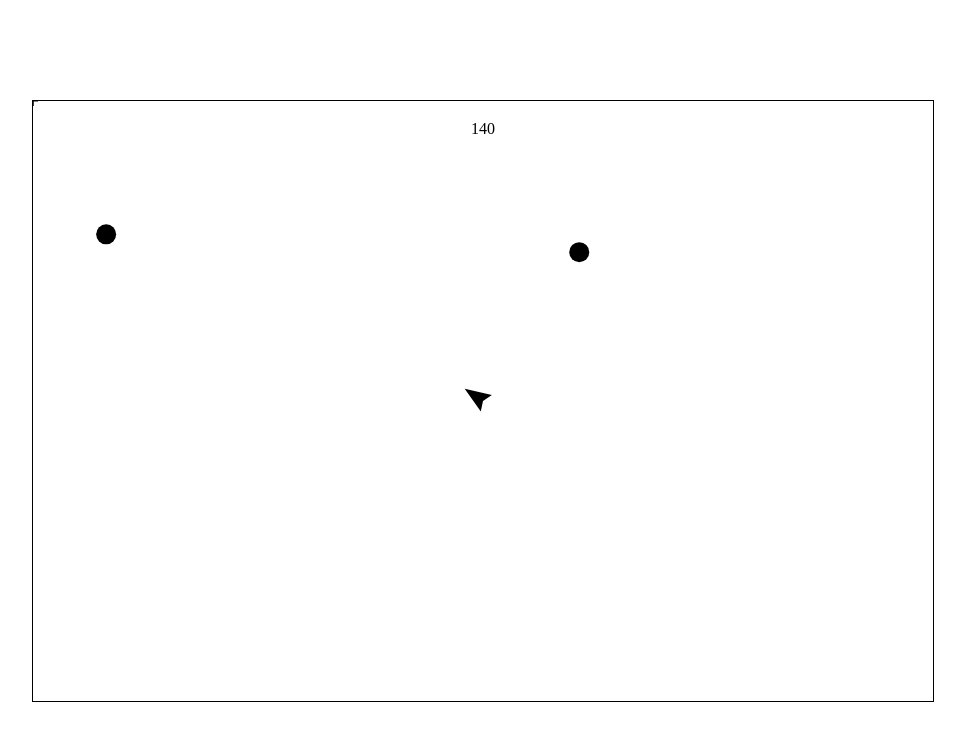
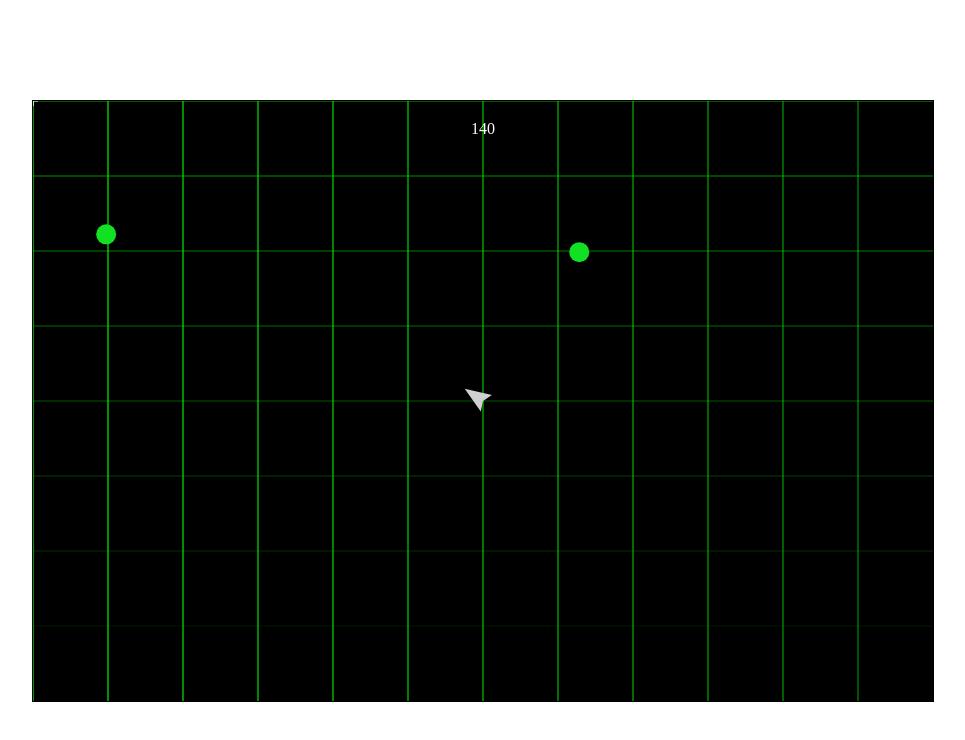
Before and after one commit to Nick-Howlett/Trigonometry-Wars, a website built with webpack: page index.html in a window 1280 px wide. Both pictures are taken after a click on the button "Play". Shown: the whole page, without its empty margins (157-1122 px from the left). Built offline with nearby package versions, Linux system fonts and the light colour scheme.

Commit message:
Finished laser chargeup visuals

```diff
--- a/index.html
+++ b/index.html
@@ -11,6 +11,7 @@
     <body>
         <div id="canvas-container">
             <canvas id="game-canvas" height="600" width="900"></canvas>
+            <canvas id="background-canvas" height="600" width="900"></canvas>
             <div class="overlay">
                 <button class="play-button">Play</button>
             </div>
--- a/src/cursor.js
+++ b/src/cursor.js
@@ -9,6 +9,7 @@ class Cursor {
 
     draw(ctx){
         ctx.save();
+        ctx.strokeStyle = "white";
         ctx.translate(this.pos.x, this.pos.y);
         ctx.beginPath();
         ctx.lineTo(0, -5);
--- a/src/enemy.js
+++ b/src/enemy.js
@@ -11,6 +11,7 @@ class Enemy extends MovingObject{
 
   draw(ctx){
     ctx.beginPath();
+    ctx.fillStyle = "#11e023";
     ctx.arc(this.pos.x, this.pos.y, this.radius, 0, 2 * Math.PI);
     ctx.fill();
   }
--- a/src/game.js
+++ b/src/game.js
@@ -22,6 +22,7 @@ class Game {
         this.cursor = new Cursor();
         this.score = 0;
         this.laser = null;
+
         this.entities = [this.player];
     }
 
@@ -31,17 +32,34 @@ class Game {
             const rect = this.canvas.getBoundingClientRect();
             this.cursor.updatePos(e.clientX - rect.left, e.clientY - rect.top);
         });
-        this.clickListener = this.canvas.addEventListener("click", e => {
-            const theta = calculateTheta(this.player.pos, this.cursor.pos);
-            const offsetVec = calculateVector(theta, -30);
-            this.laser = new Laser({x: this.player.pos.x + offsetVec.x, y: this.player.pos.y + offsetVec.y}, theta);
+        this.clickListener = document.addEventListener("mousedown", e => {
+            const chargeTime = 500;
+            let i = 0;
+            this.chargeInterval = setInterval(() => {
+                this.player.chargeLaser(i/chargeTime);
+                i += 10;
+            }, 10);
         });
         this.spawnInterval = setInterval(() => {
             const startPos = randomEdgePos(...this.dims);
             this.entities.push(new Enemy(this.eid, startPos, 2, calculateTheta(startPos, this.player.pos)));
         }, 1000);
         document.addEventListener("keydown", e => {
-            if(e.key === "w") this.player.accelerate(-4);
+            if(e.key === "w") this.w = true;
+        });
+        document.addEventListener("keyup", e => {
+            if(e.key === "w") this.w = false;
+        });
+        this.mouseUpListener = document.addEventListener("mouseup", e => {
+            if(this.chargeInterval){
+                clearInterval(this.chargeInterval);
+            }
+            if(this.player.charged()){
+                const theta = calculateTheta(this.player.pos, this.cursor.pos);
+                const offsetVec = calculateVector(theta, -30);
+                this.laser = new Laser({x: this.player.pos.x + offsetVec.x, y: this.player.pos.y + offsetVec.y}, theta);
+            }
+            this.player.discharge();
         });
     }
 
@@ -71,13 +89,13 @@ class Game {
         if(this.laser){
             for(let i = 0; i < this.edges.length; i++){
                 const laser = this.laser.vecs[this.laser.vecs.length - 1];
-                const u = this.player.laserCollision(laser);
-                if(typeof u === "number"){
-                    this.laser.grow(u);
-                    this.laser.draw(this.ctx);
-                    this.laser = null;
-                    break;
-                }
+                // const u = this.player.laserCollision(laser);
+                // if(typeof u === "number"){
+                //     this.laser.grow(u);
+                //     this.laser.draw(this.ctx);
+                //     this.laser = null;
+                //     break;
+                // }
                 const edge = this.edges[i];
                 const t = lineLineCollision(laser, edge);
                 if(typeof t === "number") {
@@ -102,18 +120,21 @@ class Game {
     tick(){
         if(this.laser){
             this.laser.grow(2);
+            this.laser.fade();
             if(this.laser.is_finished()) this.laser = null;
         }
         this.entities.forEach(entity => {
-            if(entity === this.player){
+            if(entity === this.player)
                 entity.rotate(calculateTheta(this.player.pos, this.cursor.pos));
-            } else {
+            else
                 entity.rotate(calculateTheta(this.player.pos, entity.pos));
-            }
             entity.move();
         });
         this.player.calculateLines();
-        this.player.decelerate();
+        if(this.w)
+            this.player.accelerate(-4);
+        else
+            this.player.decelerate();
         this.check_collisions();
         this.score++;
         this.render();
--- a/src/index.js
+++ b/src/index.js
@@ -2,6 +2,8 @@ import Game from './game';
 
 document.addEventListener("DOMContentLoaded", () => {
     const canvas = document.getElementById("game-canvas");
+    const background = document.getElementById("background-canvas");
+    drawBackground(background);
     const ctx = canvas.getContext('2d');
     const overlays = Array.from(document.getElementsByClassName('overlay'));
     const gameOver = document.getElementById('game-over');
@@ -16,3 +18,23 @@ document.addEventListener("DOMContentLoaded", () => {
         });
     });
 });
+
+
+const drawBackground = (canvas) => {
+    const width = canvas.width;
+    const height = canvas.height;
+    const ctx = canvas.getContext('2d');
+    ctx.fillRect(0, 0, width, height);
+    ctx.strokeStyle = "#00ff00";
+    ctx.lineWidth = .1;
+    for(let i = 0; i < canvas.width; i += Math.floor(canvas.width / 12)){
+        ctx.moveTo(i, 0);
+        ctx.lineTo(i, height);
+        ctx.stroke();
+    }
+    for(let i = 0; i < canvas.height; i += Math.floor(canvas.height / 8)){
+        ctx.moveTo(0, i);
+        ctx.lineTo(width, i);
+        ctx.stroke();
+    }
+};
--- a/src/laser.js
+++ b/src/laser.js
@@ -4,7 +4,7 @@ import Line from './line';
 class Laser {
     constructor(pos, theta){
         this.pos = pos;
-        this.duration = 7;
+        this.duration = 10;
         this.theta = theta;
         this.reflections = 4;
         const vec = calculateVector(theta, -100);
@@ -15,21 +15,27 @@ class Laser {
         if(this.reflections === 0){
             if(this.duration === 0){
                 return true;
-            } else{
-                this.duration--;
             }
         }
         return false;
     }
 
+    fade(){
+        this.duration--;
+        console.log(this.duration);
+    }
+
 
     reflect(newMagnitude, laserLine, reflectLine){
-        if(this.reflections === 0) return;
+        if(this.reflections === 0){
+            this.duration = Math.min(this.duration, 6);
+            return; //stop if we are out of reflections
+        }
         const laserVec = laserLine.vectorize();
         const norm = reflectLine.normalVec().normalize();
         const reflectVec = laserVec.subtract(norm.scale(2 * (laserVec.dot(norm)))).scale(newMagnitude);
         const currentVec = this.vecs[this.vecs.length - 1];
-        this.vecs.push(new Line(currentVec.q, {x: currentVec.q.x + reflectVec.x, y: currentVec.q.y + reflectVec.y}));
+        this.vecs.push(reflectVec.createLine(currentVec.q));
         this.reflections--;
     }
 
@@ -43,7 +49,7 @@ class Laser {
         ctx.save();
         ctx.beginPath();
         ctx.lineWidth = 3;
-        ctx.strokeStyle = "#11e023";
+        ctx.strokeStyle = "#1aff1a";
         this.vecs.forEach(vector => {
             ctx.moveTo(vector.p.x, vector.p.y);
             ctx.lineTo(vector.q.x, vector.q.y);
--- a/src/player.js
+++ b/src/player.js
@@ -1,6 +1,6 @@
 import MovingObject from './moving-object';
+import Line from './line';
 import Vector from './vector';
-import Line from './line';
 import { rotatePoint } from './utils';
 import {lineLineCollision, lineCircleCollision} from './collisions';
 
@@ -10,6 +10,7 @@ class Player extends MovingObject{
         super(pos, vel, direc);
         this.radius = 10;
         this.points = [{x: -10, y: 4}, {x: 0, y: -22}, {x: 10, y: 4}];
+        this.charge = 0;
         this.calculateLines();
     }
 
@@ -28,20 +29,44 @@ class Player extends MovingObject{
         return false;
     }
 
+    chargeLaser(percent){
+        if(percent > 1) percent = 1;
+        this.charge = percent;
+    }
+
+    charged(){
+        return this.charge === 1;
+    }
+
+    discharge(){
+        this.charge = 0;
+    }
+
 
     calculateLines(){
         const x = this.pos.x;
         const y = this.pos.y;
-        const points = this.points.map(point => rotatePoint(point, this.direc - Math.PI / 2));
-        this.lines = [new Line({x, y}, {x: x + points[0].x, y: y + points[0].y}),
-                      new Line({x: x + points[0].x, y: y + points[0].y}, {x: x + points[1].x, y: y + points[1].y}),
-                      new Line({x: x + points[1].x, y: y + points[1].y}, {x: x + points[2].x, y: y + points[2].y}),
-                      new Line({x: x + points[2].x, y: y + points[2].y}, {x, y})];
+        const points = this.points.map(point => {
+            const newPoint = rotatePoint(point, this.direc - Math.PI / 2);
+            newPoint.x += x;
+            newPoint.y += y;
+            return newPoint;
+        });
+        points.unshift({x, y});
+        points.push({x, y});
+        this.lines = [];
+        for(let i = 0; i < points.length - 1; i++){
+            this.lines.push(new Line(points[i], points[i + 1]));
+        }
+        const charge1 = new Vector(points[1], points[2]);
+        const charge2 = new Vector(points[3], points[2]);
+        this.chargeLines = [charge1.scale(this.charge).createLine(points[1]), charge2.scale(this.charge).createLine(points[3])];
+
     }
 
     draw(ctx){
-        ctx.fillstyle = "#dee4ed";
         ctx.save();
+        ctx.fillStyle = "#D0D0D0";
         ctx.beginPath();
         ctx.moveTo(this.pos.x, this.pos.y);
         this.lines.forEach(line => {
@@ -49,6 +74,16 @@ class Player extends MovingObject{
         });
         ctx.fill();
         ctx.restore();
+        ctx.save();
+        ctx.strokeStyle = "#1aff1a";
+        ctx.lineWidth = 3;
+        this.chargeLines.forEach(line => {
+            ctx.beginPath();
+            ctx.moveTo(line.p.x, line.p.y);
+            ctx.lineTo(line.q.x, line.q.y);
+            ctx.stroke();
+        });
+        ctx.restore();
     }
 }
 
--- a/src/vector.js
+++ b/src/vector.js
@@ -1,3 +1,6 @@
+import Line from './line';
+
+
 export default class Vector {
   constructor(p, q){
     this.x = q.x - p.x;
@@ -5,6 +8,9 @@ export default class Vector {
     this.coords = [this.x, this.y];
   }
 
+  createLine(point){
+    return new Line({x: point.x, y: point.y}, {x: point.x + this.x, y: point.y + this.y});
+  }
 
   dot(vec){
     return (this.x * vec.x) + (this.y * vec.y);
--- a/styles/page.css
+++ b/styles/page.css
@@ -1,9 +1,15 @@
 #game-canvas{
     border: 1px solid black;
+    background: transparent;
 }
 
 #game-canvas.active{
     cursor: none;
+}
+
+#background-canvas{
+    position: absolute;
+    z-index: -1;
 }
 
 #canvas-container{
@@ -32,6 +38,7 @@
 #score-overlay{
     position: absolute;
     top: 20px;
+    color: white;
 }
 
 .hidden{
```
